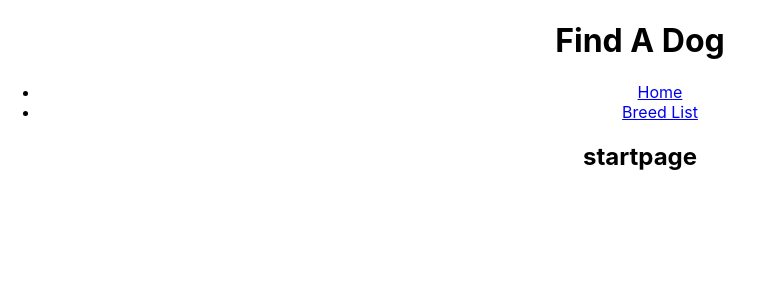
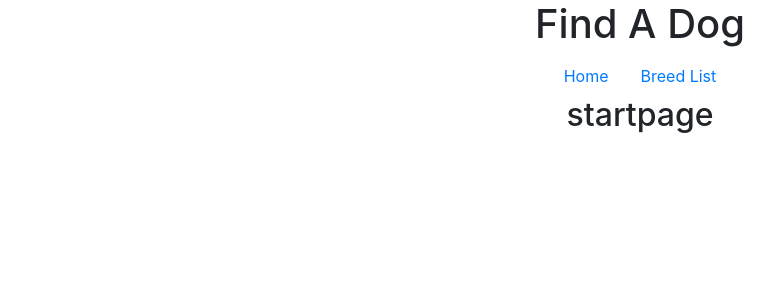
Before and after one commit to msoderblom/find-a-dog, a React (Create React App) app: page / in a window 1280 px wide. Shown: the top 300 px of the page, without its empty margins (0-783 px from the left). Built offline with nearby package versions, Linux system fonts and the light colour scheme.

Commit message:
Added classnames and imported bootstrap

```diff
--- a/src/components/BreedList.jsx
+++ b/src/components/BreedList.jsx
@@ -13,15 +13,15 @@ export default function BreedList() {
   useEffect(() => {
     // Det som står här körs en gång så fort komponenten renderas
     fetchBreeds();
+    // eslint-disable-next-line
   }, []);
+
   return (
     <div>
-      <p>test från breed list</p>
-
-      <ul>
+      <ul className="list-group">
         {Object.keys(breedList).map((breed, index) => {
           return (
-            <li key={index}>
+            <li className="list-group-item" key={index}>
               <Link to={`/breed/${breed}`}>{breed}</Link>
             </li>
           );
--- a/src/components/MainHeader.jsx
+++ b/src/components/MainHeader.jsx
@@ -3,15 +3,19 @@ import { Link } from "react-router-dom";
 
 export default function MainHeader() {
   return (
-    <header>
+    <header className="">
       <h1>Find A Dog</h1>
-      <nav>
-        <ul>
-          <li className="">
-            <Link to="/">Home</Link>
+      <nav className="sticky-top">
+        <ul className="nav justify-content-center">
+          <li className="nav-item">
+            <Link className="nav-link" to="/">
+              Home
+            </Link>
           </li>
-          <li>
-            <Link to="/breed-list">Breed List</Link>
+          <li className="nav-item">
+            <Link className="nav-link" to="/breed-list">
+              Breed List
+            </Link>
           </li>
         </ul>
       </nav>
--- a/src/index.js
+++ b/src/index.js
@@ -1,5 +1,6 @@
 import React from "react";
 import ReactDOM from "react-dom";
+import "bootstrap/dist/css/bootstrap.css";
 import "./index.css";
 import App from "./App";
 import * as serviceWorker from "./serviceWorker";
```
